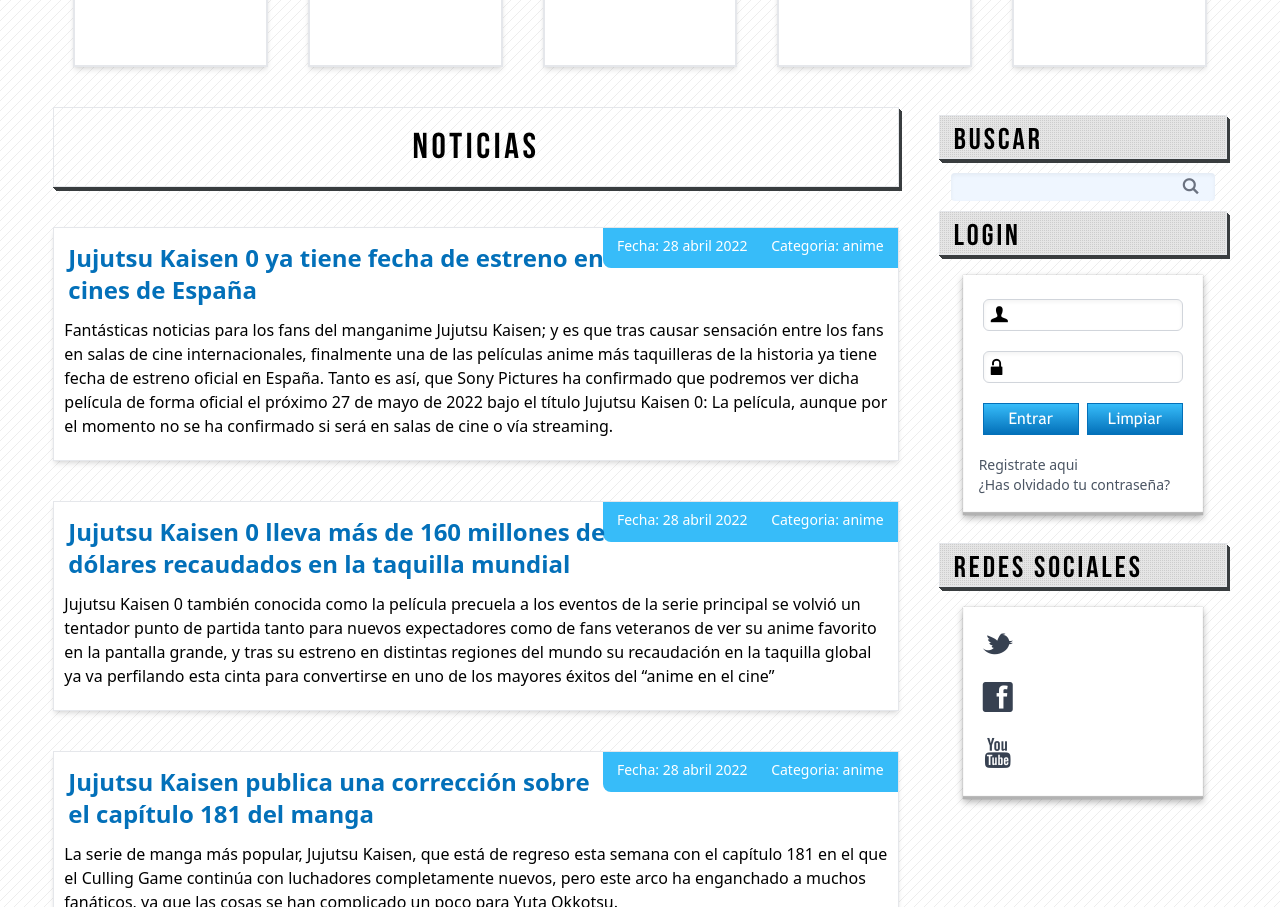
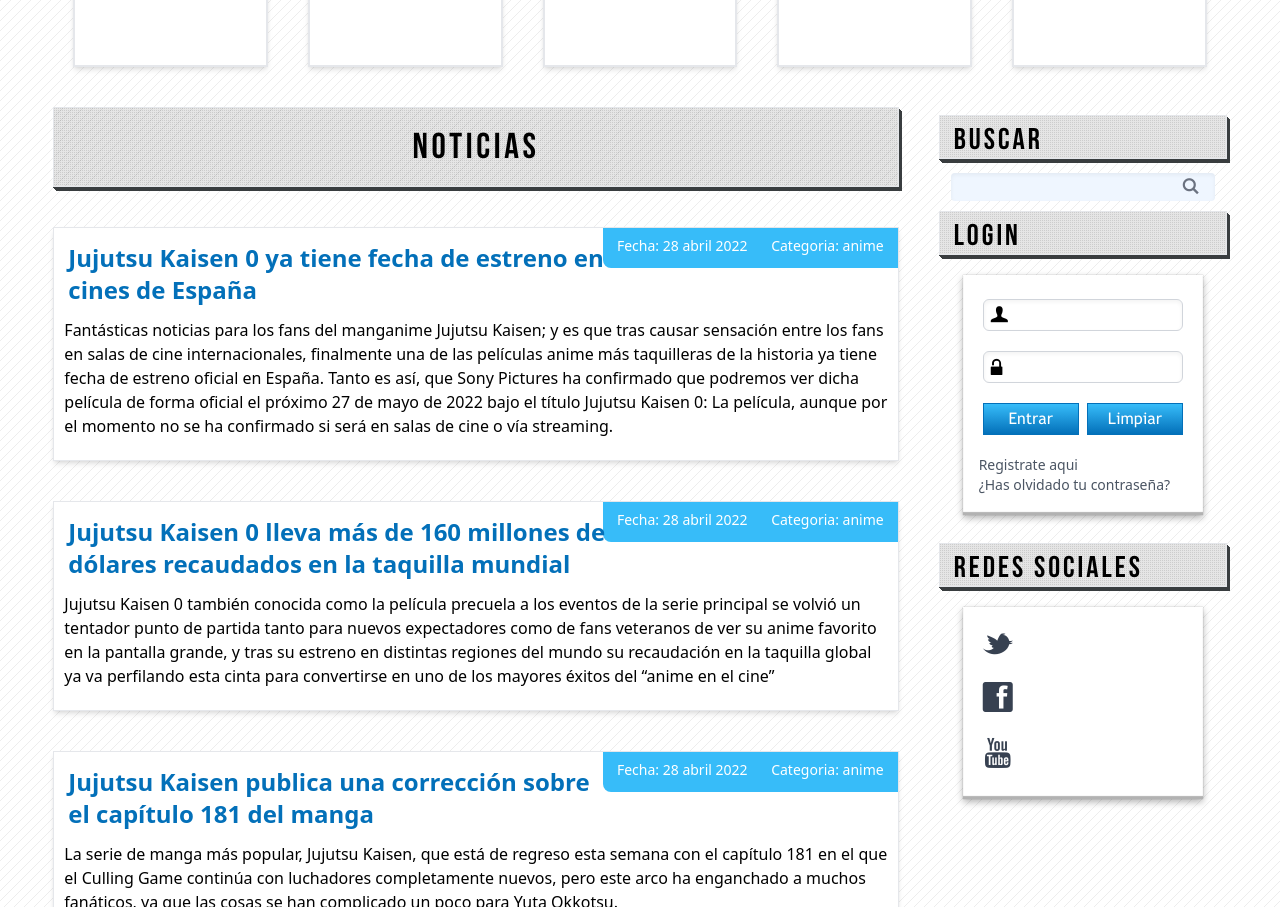
Before and after one commit to rasta98409/miguel, a plain HTML site: page index.html in a window 1280 px wide. Shown: the part 1039-1946 px from the top of the page. Drawn offline with Linux system fonts and the light colour scheme.

Commit message:
Update index.html

```diff
--- a/index.html
+++ b/index.html
@@ -374,7 +374,7 @@
 
                        ">
                            <h2 class="
-                           bg-[url('public/img/pxgray.png')]
+                           bg-[url('../img/pxgray.png')]
                            bebas
                            block
                            w-full
```
